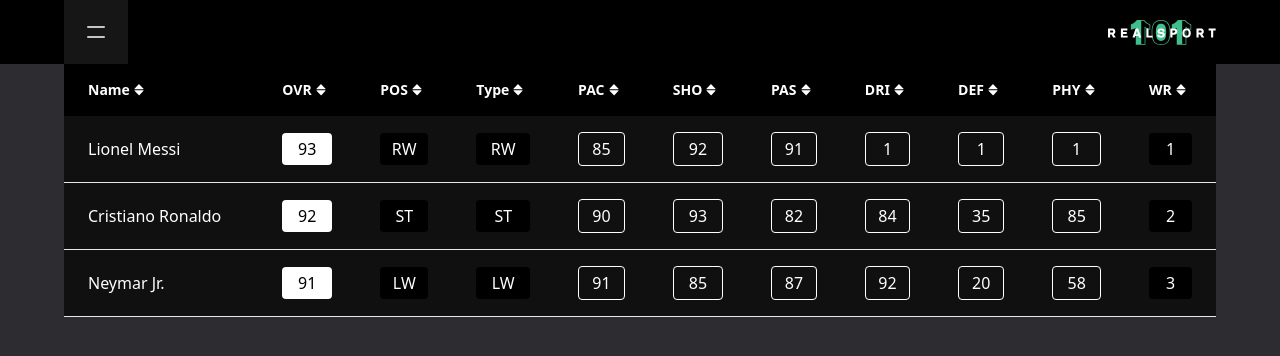
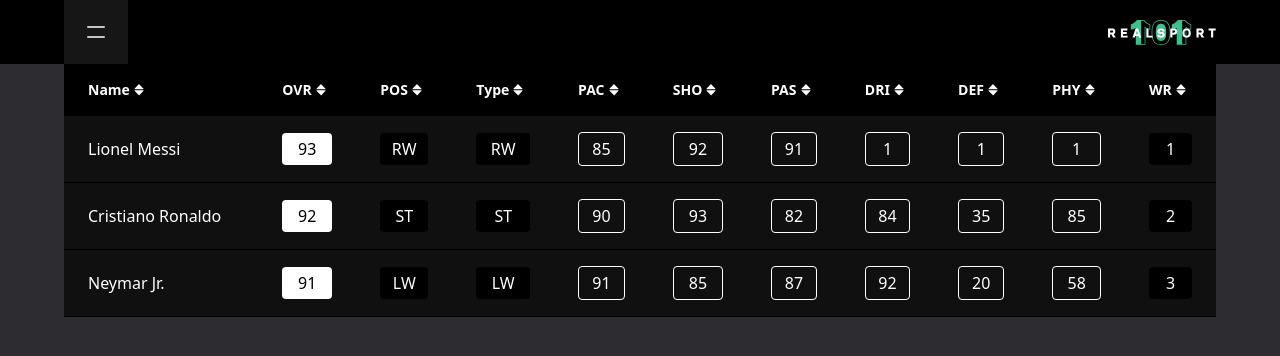
Before and after one commit to moilu/gfinity, a Nuxt app: page / in a window 1280 px wide. Shown: the top 356 px of the page. Built offline with nearby package versions, Linux system fonts and the light colour scheme.

Commit message:
Change styling and installed sanity client

```diff
--- a/components/ContentTable.vue
+++ b/components/ContentTable.vue
@@ -15,7 +15,7 @@
     </thead>
     <tbody>
         <template v-for="(data, idx) in table_data">
-          <tr :key="idx" class="bg-[#101010] border-b dark:border-neutral-500">
+          <tr :key="idx" class="bg-[#101010] border-b border-black">
             <td class="whitespace-nowrap px-6 py-4 font-medium">{{ data.name }}</td>
             <td class="whitespace-nowrap px-6 py-4">
               <div class="bg-white rounded p-1 text-black text-center">{{ data.ovr }}</div>
--- a/package.json
+++ b/package.json
@@ -9,6 +9,7 @@
     "generate": "nuxt generate"
   },
   "dependencies": {
+    "@sanity/client": "^6.4.9",
     "core-js": "^3.25.3",
     "nuxt": "^2.15.8",
     "vue": "^2.7.10",
```
Also changed, not shown: 2 other files (tests, documents, lock files or other folders).
